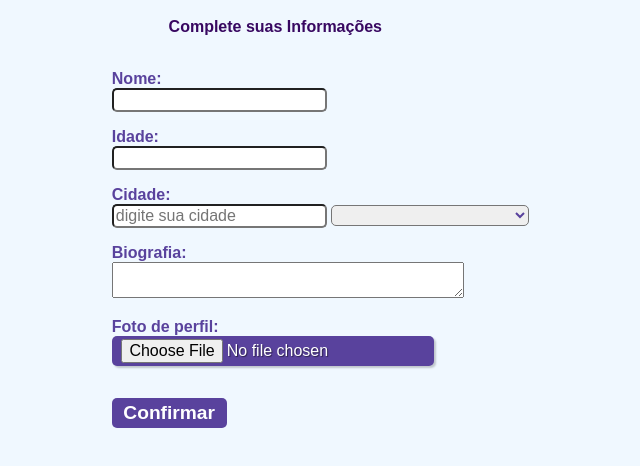
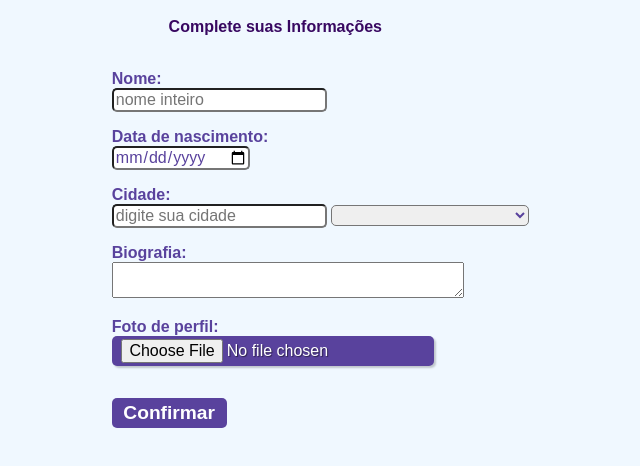
Before and after one commit to Viniciiuscc/formulario1, a plain HTML site: page index.html in a window 1280 px wide. Shown: the part 66-532 px from the top of the page, without its empty margins (349-989 px from the left). Drawn offline with Linux system fonts and the light colour scheme.

Commit message:
Update index.html

```diff
--- a/index.html
+++ b/index.html
@@ -22,12 +22,12 @@
 
             <p>
                 <br><label class="campo" for="formName"><strong>Nome:</strong></label></br>
-                <input id="formName" type="text"  autocomplete="name" required/></p>
+                <input id="formName" type="text" placeholder="nome inteiro"  autocomplete="name" required/></p>
             </p>
 
             <p>
-                <label class="campo" for="formAge"><strong>Idade:</strong></label></br>
-                <input id="formAge" name="formAge" type="text" required/>
+                <label class="campo" for="formAge"><strong>Data de nascimento:</strong></label></br>
+                <input id="formAge" name="formAge" placeholder="digite sua cidade" type="date" required/>
 
             </p>
             <p>
```
